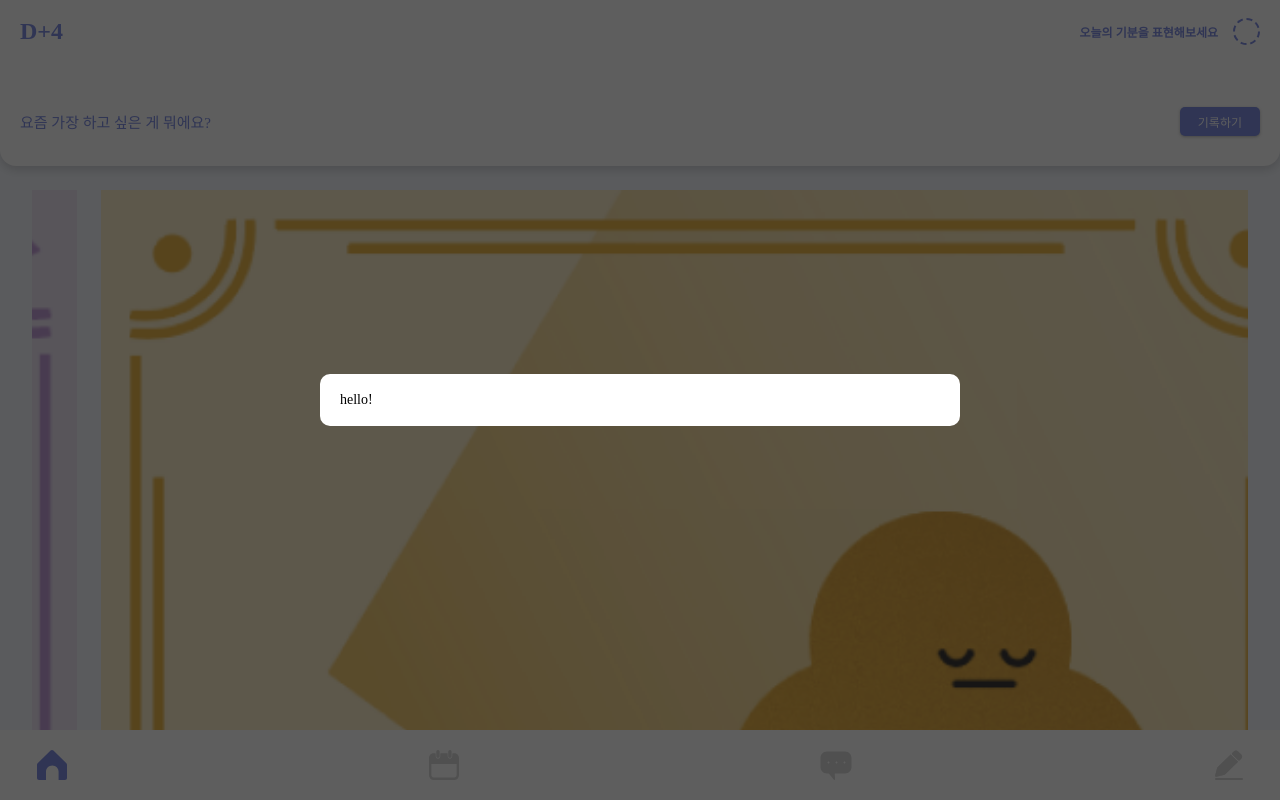
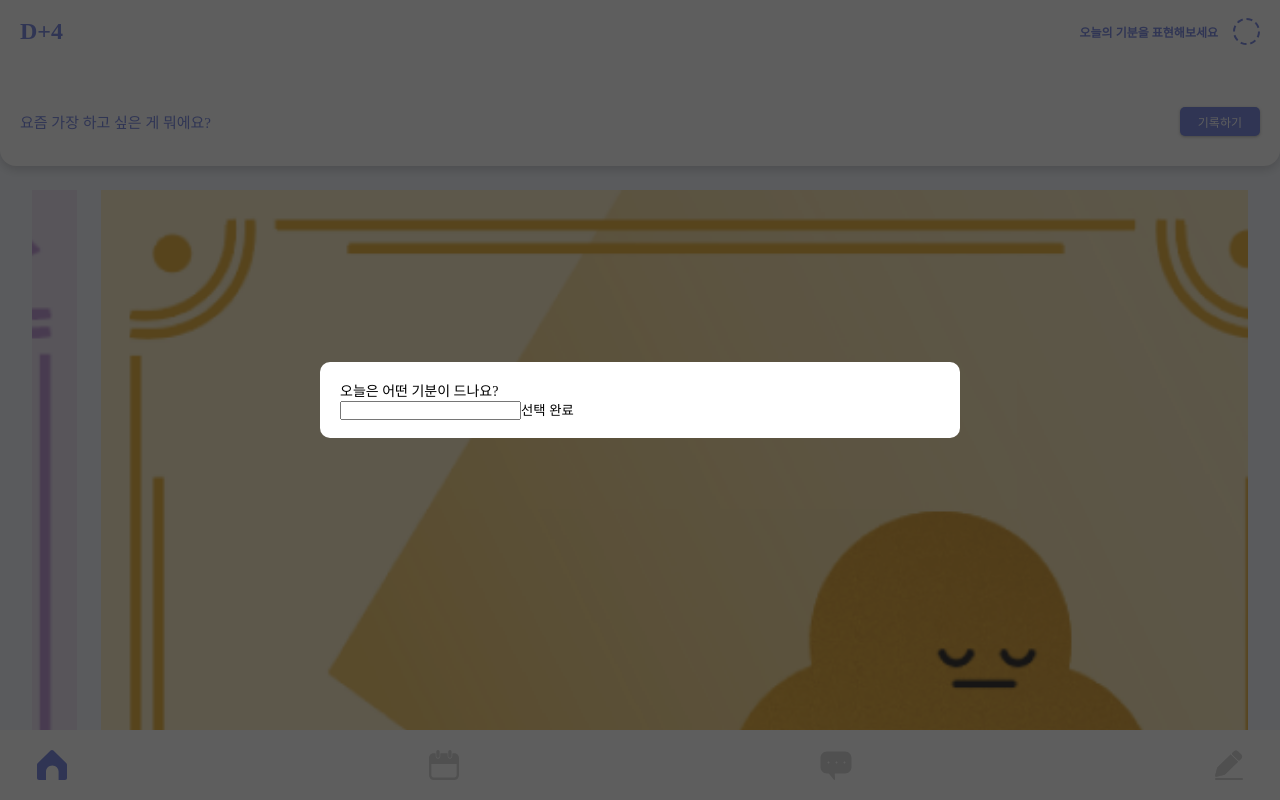
Before and after one commit to Kimbangul/IHuAe-web, a Next.js app: page / in a window 1280 px wide. Both pictures are taken after a click on the button "기록하기". Built offline with nearby package versions, Linux system fonts and the light colour scheme; a web font is replaced by a local one.

Commit message:
style: modal contents bind

```diff
--- a/src/components/common/modal/ModalView.tsx
+++ b/src/components/common/modal/ModalView.tsx
@@ -4,7 +4,7 @@ import styled from 'styled-components';
 import { useSelector, useDispatch } from 'react-redux';
 import { indexAction } from '@/redux';
 
-const ModalView: React.FC<ModalViewPropType> = ({ children }) => {
+const ModalView: React.FC = () => {
   const rootState = useSelector((state: RootStateType) => state);
   const dispatch = useDispatch();
 
@@ -19,7 +19,7 @@ const ModalView: React.FC<ModalViewPropType> = ({ children }) => {
     <>
       {rootState.ui.modal !== false && (
         <Modal.Section className='Modal' onClick={setModalClose}>
-          <Modal.Container className='Modal__container'>{children}</Modal.Container>
+          <Modal.Container className='Modal__container'>{rootState.ui.modal}</Modal.Container>
         </Modal.Section>
       )}
     </>
@@ -27,9 +27,9 @@ const ModalView: React.FC<ModalViewPropType> = ({ children }) => {
 };
 
 // PARAM type
-export interface ModalViewPropType {
-  children: ReactNode;
-}
+// export interface ModalViewPropType {
+//   children: ReactNode;
+// }
 
 // COMPONENT style
 const Modal = {
--- a/src/components/common/modal/content/TodayFeelModalView.tsx
+++ b/src/components/common/modal/content/TodayFeelModalView.tsx
@@ -1,4 +1,4 @@
-import { title } from 'process';
+import { useState } from 'react';
 
 const TodayFeelModalView = () => {
   return (
--- a/src/components/home/header/HomeHeaderView.tsx
+++ b/src/components/home/header/HomeHeaderView.tsx
@@ -1,6 +1,7 @@
 import styled from 'styled-components';
 import { useDispatch, useSelector } from 'react-redux';
 import indexStore, { indexAction } from '@/redux';
+import TodayFeelModalView from '@/components/common/modal/content/TodayFeelModalView';
 
 // COMPONENT
 const HomeHeaderView = () => {
@@ -20,7 +21,13 @@ const HomeHeaderView = () => {
           <Header.Qusetion.Button
             className='Home__question-btn'
             onClick={() => {
-              dispatch(indexAction.setModalContent(<></>));
+              dispatch(
+                indexAction.setModalContent(
+                  <>
+                    <TodayFeelModalView />
+                  </>
+                )
+              );
             }}
           >
             기록하기
--- a/src/pages/_app.tsx
+++ b/src/pages/_app.tsx
@@ -6,10 +6,12 @@ import theme from '@/assets/style/Theme';
 import HeadInfo from '@/components/common/HeadInfo';
 import ModalView from '@/components/common/modal/ModalView';
 import type { AppProps } from 'next/app';
-import { Provider } from 'react-redux';
-import indexStore from '@/redux';
+import { Provider, useSelector } from 'react-redux';
+import indexStore, { RootStateType } from '@/redux';
 
 export default function App({ Component, pageProps }: AppProps) {
+  // const rootState = useSelector((state: RootStateType) => state);
+
   return (
     <>
       <HeadInfo />
@@ -17,7 +19,7 @@ export default function App({ Component, pageProps }: AppProps) {
       <Provider store={indexStore}>
         <ThemeProvider theme={theme}>
           <Component {...pageProps} />
-          <ModalView>hello!</ModalView>
+          <ModalView />
         </ThemeProvider>
       </Provider>
     </>
```
